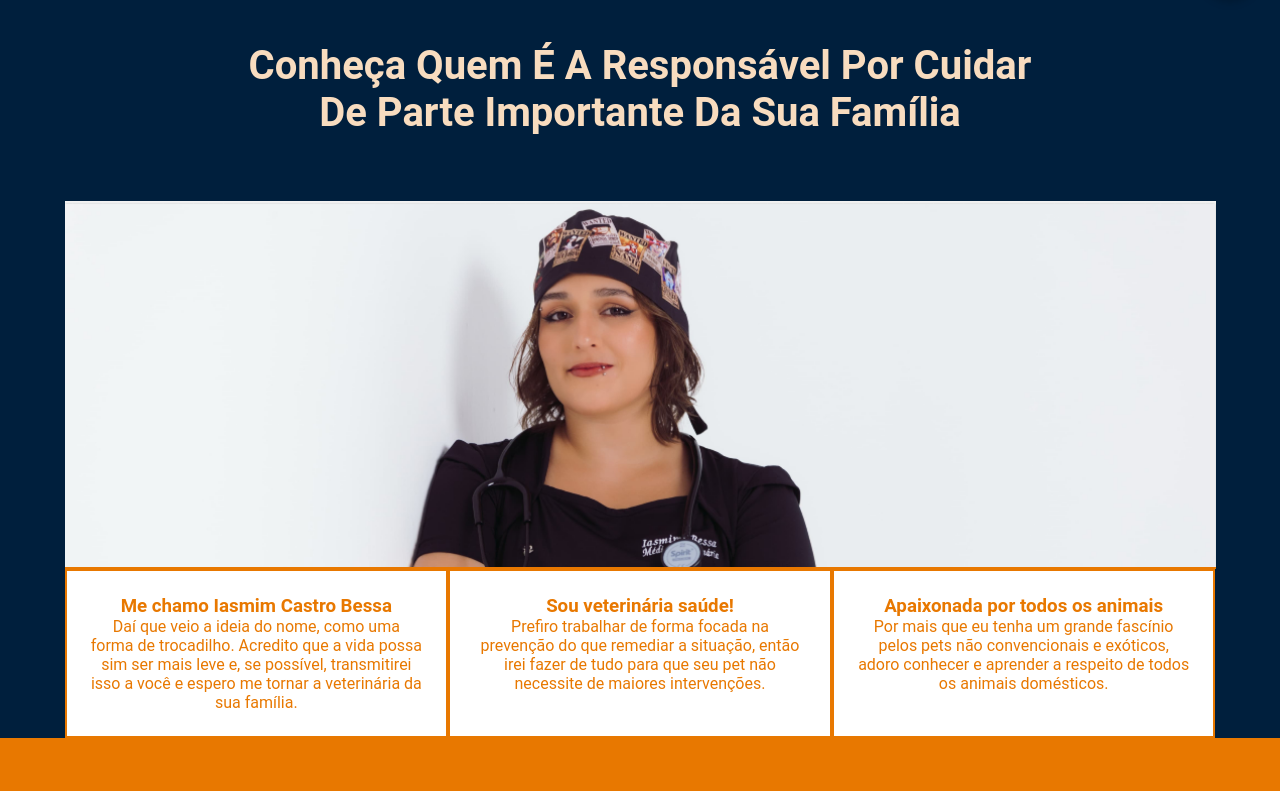
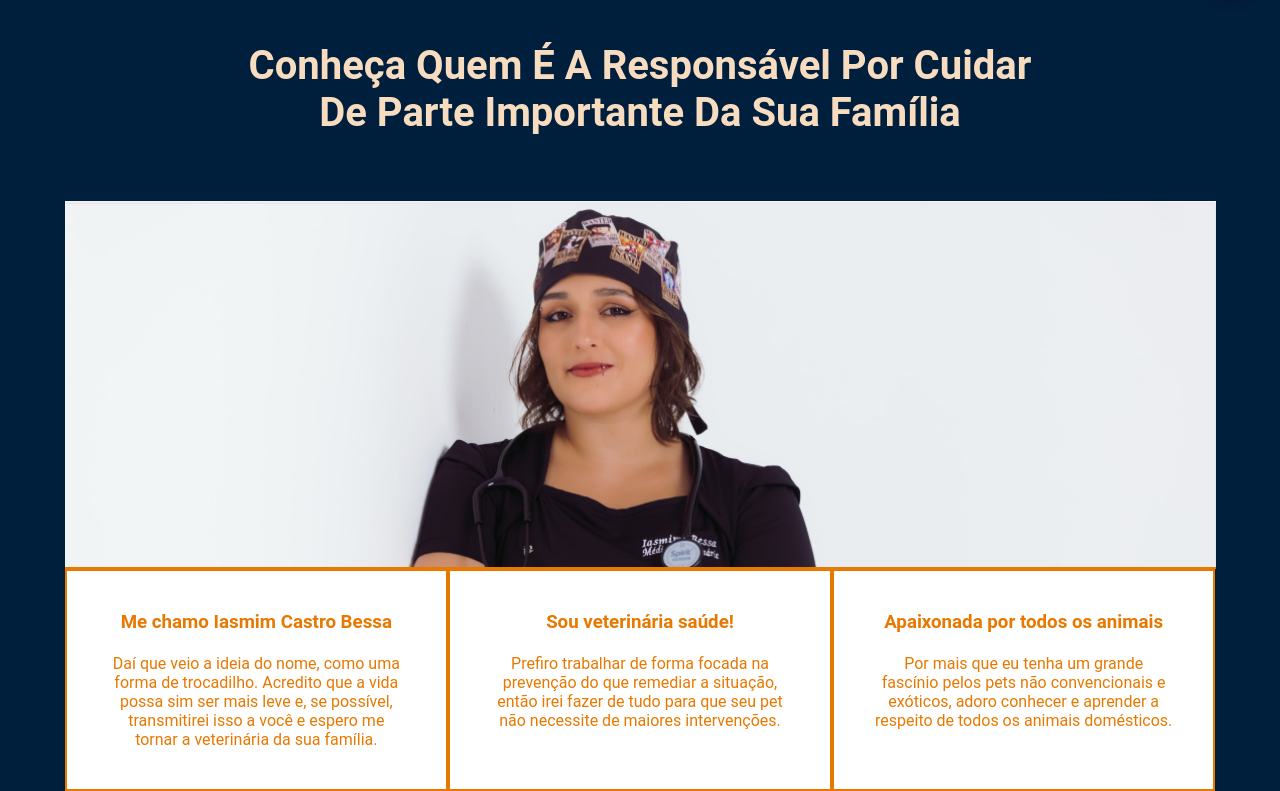
Before and after one commit to LisboaDev23/vet-a-bessa, a React (Vite) app: page / in a window 1280 px wide. Shown: the part 782-1573 px from the top of the page. Before the commit the page ends 1520 px from the top, so only its background shows below. Built offline with nearby package versions, Linux system fonts and the light colour scheme.

Commit message:
ajustando margens e espaçamentos

```diff
--- a/src/components/Sobre-Mim/styles.ts
+++ b/src/components/Sobre-Mim/styles.ts
@@ -33,11 +33,14 @@ export const ContainerDescricoes = styled.div`
 `;
 
 export const ContainerCuboInfos = styled.div`
-    padding: 24px;
+    padding: 40px;
     border: 2px solid ${cores.laranja};
     background-color: #FFFF;
 
     h3,p {
         color: ${cores.laranja};
     }
+    h3 {
+        margin-bottom: 21px;
+    }
 `;
```
